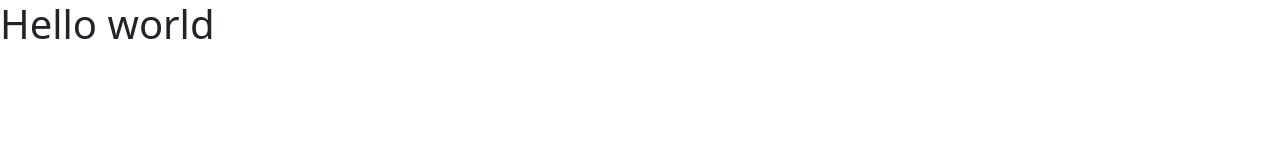
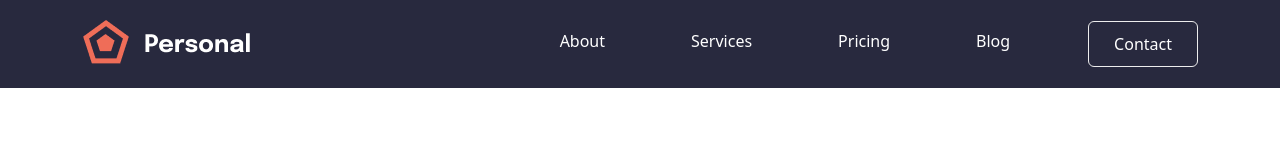
Before and after one commit to rashadulalam/html-template-to-email, a plain HTML site: page index.html in a window 1280 px wide. Drawn offline with nearby package versions, Linux system fonts and the light colour scheme.

Commit message:
Site navigation

```diff
--- a/index.html
+++ b/index.html
@@ -3,14 +3,47 @@
   <head>
     <meta charset="utf-8">
     <meta name="viewport" content="width=device-width, initial-scale=1">
-    <title>Bootstrap demo</title>
+    <title>Personal</title>
+    <script src="https://kit.fontawesome.com/185a6f3a7d.js" crossorigin="anonymous"></script>
     <link href="https://cdn.jsdelivr.net/npm/bootstrap@5.3.0-alpha1/dist/css/bootstrap.min.css" rel="stylesheet" integrity="sha384-GLhlTQ8iRABdZLl6O3oVMWSktQOp6b7In1Zl3/Jr59b6EGGoI1aFkw7cmDA6j6gD" crossorigin="anonymous">
     <link rel="stylesheet" href="style.css">
   </head>
   <body>
+    <!-- start header -->
+    <header class="header-area">
+        <nav class="navbar navbar-expand-lg">
+            <div class="container">
+              <a class="navbar-brand" href="#">
+                <img src="img/logo.png" alt="Personal logo">
+              </a>
+              <button class="navbar-toggler" type="button" data-bs-toggle="collapse" data-bs-target="#navbarSupportedContent" aria-controls="navbarSupportedContent" aria-expanded="false" aria-label="Toggle navigation">
+                <span class="navbar-toggler-icon"></span>
+              </button>
+              <div class="collapse navbar-collapse" id="navbarSupportedContent">
+                <ul class="navbar-nav mb-2 mb-lg-0 ms-auto">
+                  <li class="nav-item">
+                    <a class="nav-link active" aria-current="page" href="#">About</a>
+                  </li>
+                  <li class="nav-item">
+                    <a class="nav-link active" aria-current="page" href="#">Services</a>
+                  </li>
+                  <li class="nav-item">
+                    <a class="nav-link active" aria-current="page" href="#">Pricing</a>
+                  </li>
+                  <li class="nav-item">
+                    <a class="nav-link active" aria-current="page" href="#">Blog</a>
+                  </li>
+                  <li class="nav-item">
+                    <a class="nav-link active" aria-current="page" href="#">Contact</a>
+                  </li>
 
+                </ul>
+              </div>
+            </div>
+          </nav>
+    </header>
 
-    <h1>Hello world</h1>
+    <!-- start -->
 
 
     <script src="https://cdn.jsdelivr.net/npm/bootstrap@5.3.0-alpha1/dist/js/bootstrap.bundle.min.js" integrity="sha384-w76AqPfDkMBDXo30jS1Sgez6pr3x5MlQ1ZAGC+nuZB+EYdgRZgiwxhTBTkF7CXvN" crossorigin="anonymous"></script>
--- a/style.css
+++ b/style.css
@@ -0,0 +1,40 @@
+/*
+ Google fonts
+ font-family: 'Epilogue', sans-serif;
+
+ color: #1E1E1E
+ orange: #EF6D58
+
+*/
+@import url('https://fonts.googleapis.com/css2?family=Epilogue:wght@400;800&display=swap');
+
+/*
+ Header area
+*/
+.header-area {
+    background-color: #28293E;
+    padding: 15px 0;
+
+}
+.header-area .navbar {
+    padding: 0;
+}
+.header-area .nav-item {
+    margin: 0 35px;
+
+}
+.header-area .navbar-nav
+.nav-item:last-child {
+    margin-right: 0;
+}
+.header-area .navbar-nav
+.nav-item:last-child a {
+    border: 1px solid #ededed;
+    padding: 10px 25px;
+    border-radius: 6px;
+
+}
+.header-area .nav-link,
+.header-area .nav-link.active {
+    color: #fff;
+}
```
Also changed, not shown: img/author.png (added), img/logo.png (added).
